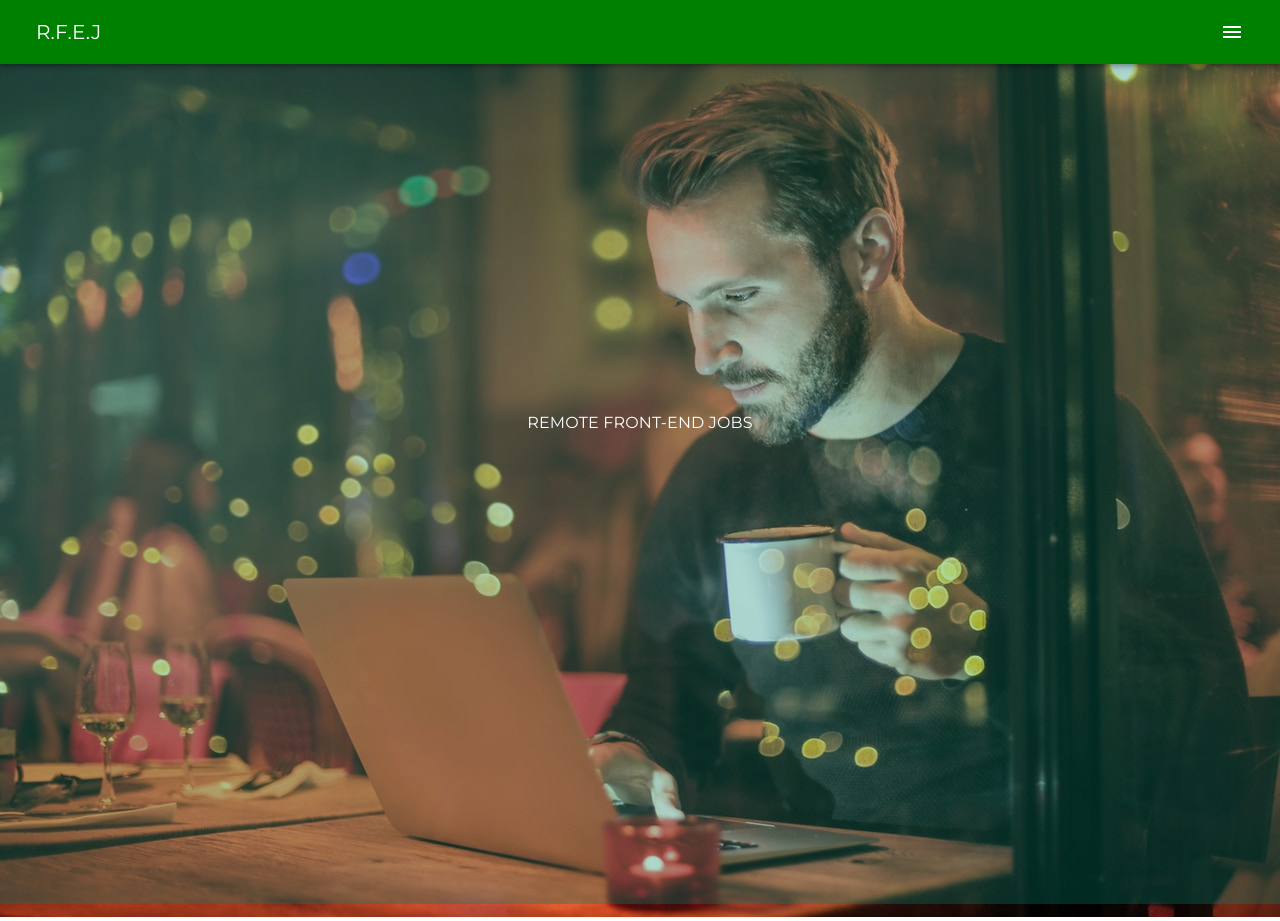
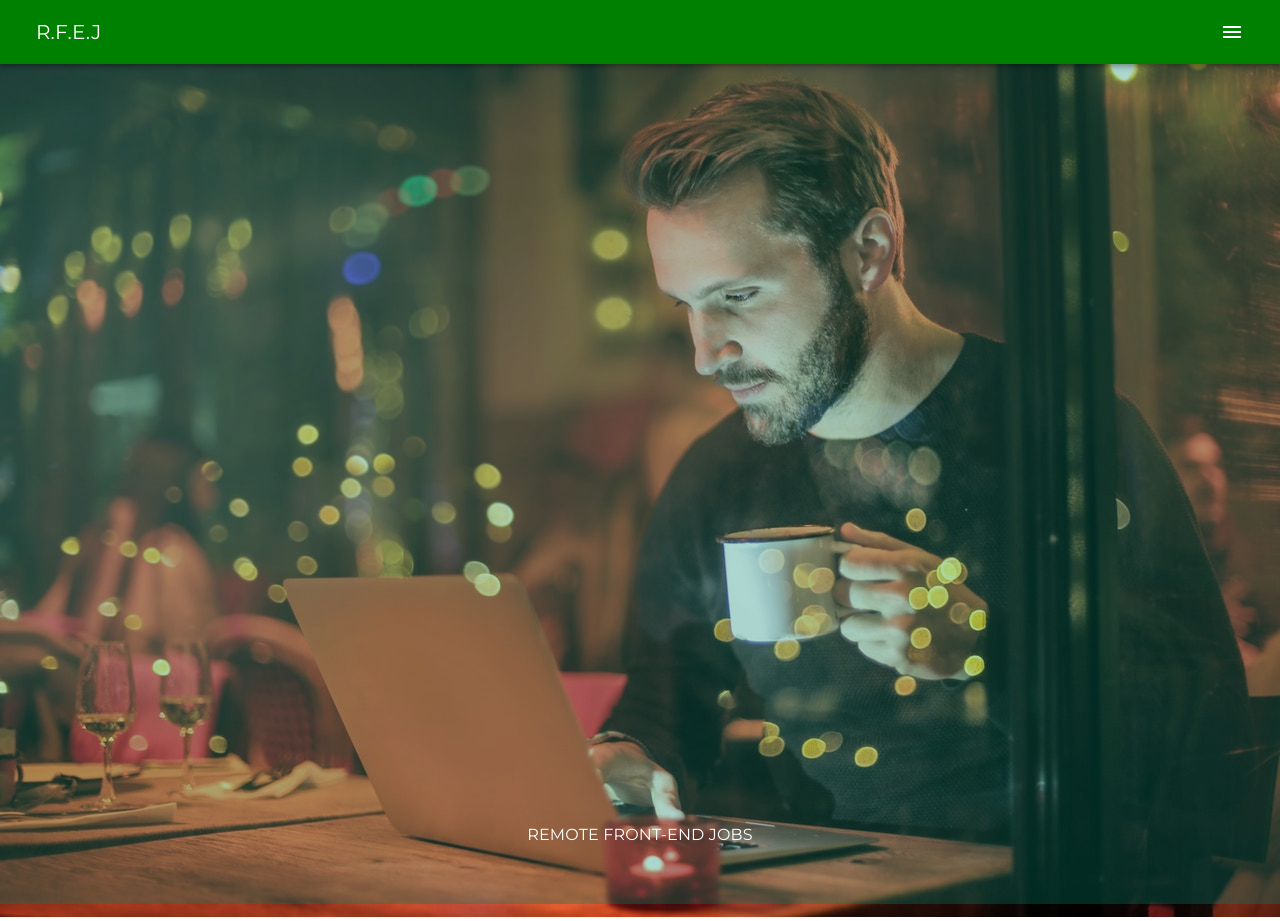
Before and after one commit to islamCodehood/remotefrontendjobs.com, a React (Create React App) app: page / in a window 1280 px wide. Built offline with nearby package versions, Linux system fonts and the light colour scheme; no server answers.

Commit message:
change the margion top to px

```diff
--- a/src/components/header/Header.css
+++ b/src/components/header/Header.css
@@ -1,5 +1,5 @@
 .title-header {
     color: #fff;
-    margin-top: -40% !important;
+    margin-top: -100px !important;
     z-index: 1000;
 }
```
